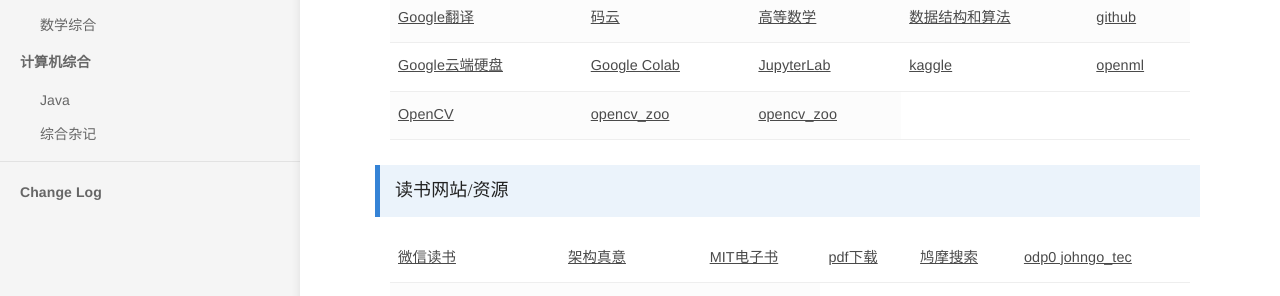
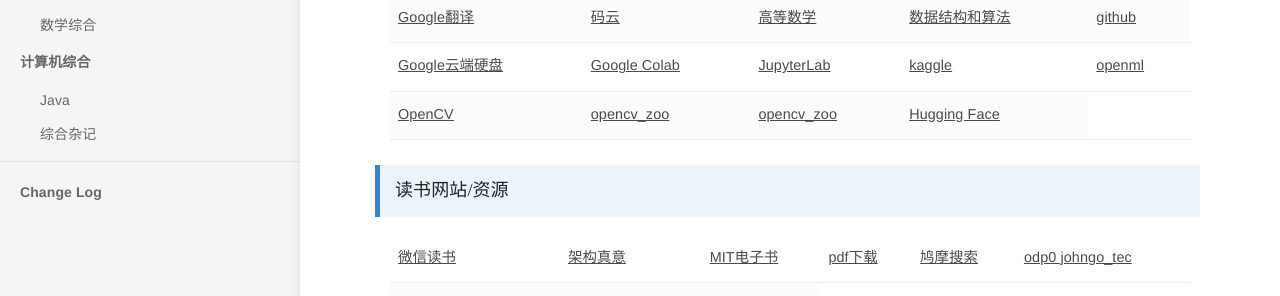
Before and after one commit to bashendixie/Machine_Learning_Notes, a Jekyll site: the page built from index.md, in a window 1280 px wide. Shown: the part 315-611 px from the top of the page. Built offline with Jekyll 4.4.1, drawn with Linux system fonts in a browser that asks for light colours; some web fonts are replaced.

Commit message:
no message

```diff
--- a/index.md
+++ b/index.md
@@ -57,6 +57,9 @@
 			</td>
 			<td>
 				<a href="https://gitee.com/bashendixie/opencv_zoo" target="_blank">opencv_zoo</a>
+			</td>
+			<td>
+				<a href="https://huggingface.co/" target="_blank">Hugging Face</a>
 			</td>
 		</tr>
 	</tbody>
```
